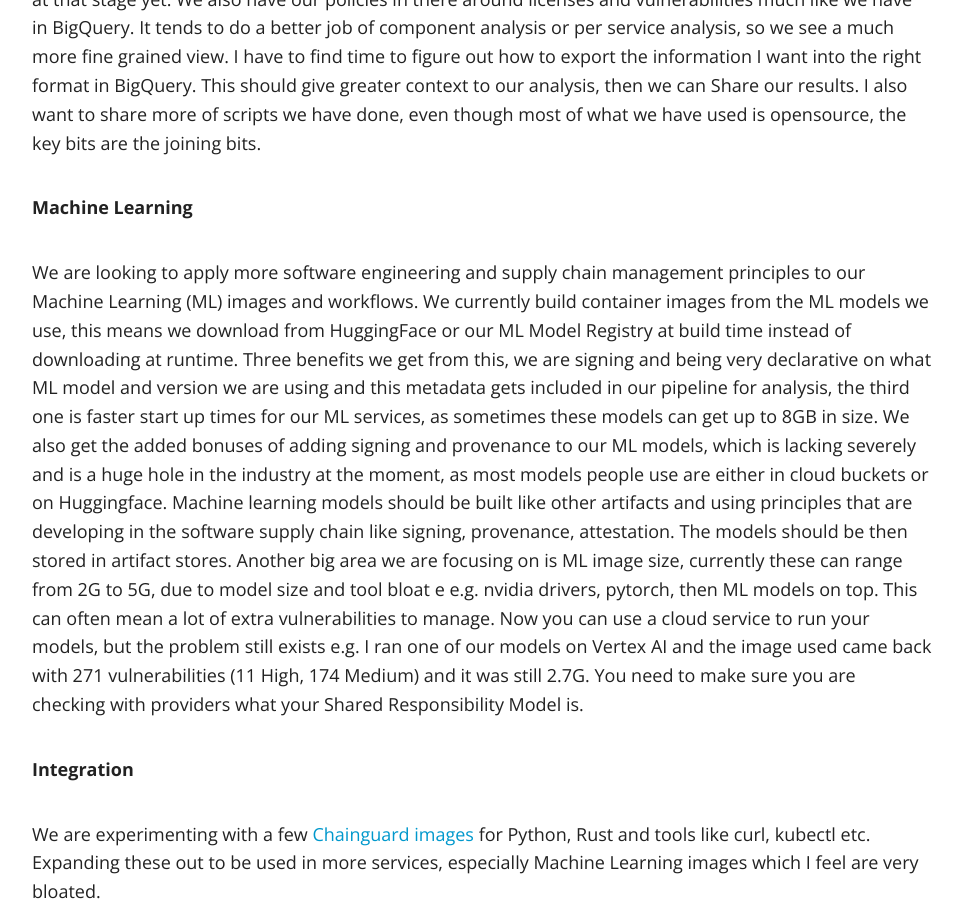
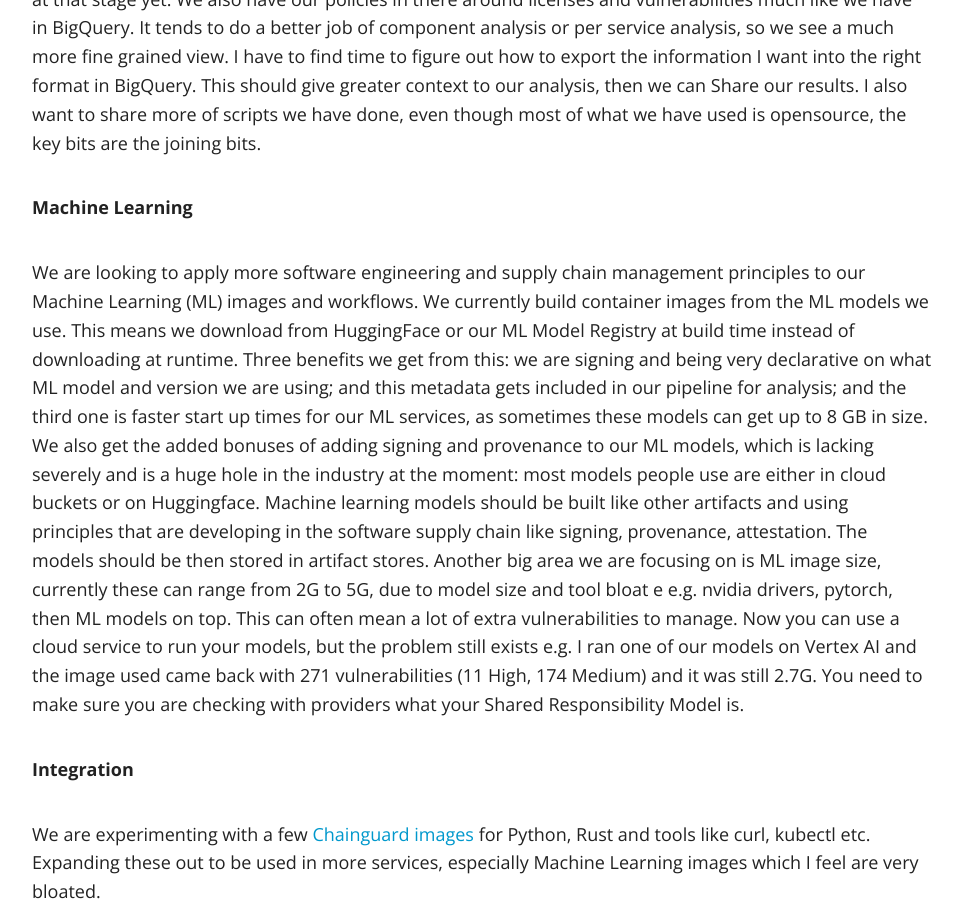
Before and after one commit to Kapiche/kapiche.github.io, a Jekyll site: the page built from _posts/2023-02-21-using-nlp-for-compliance-part-2.md, in a window 1280 px wide and 900 px high, scrolled down 5452 px. Shown: the whole window, without its empty margins (158-1120 px from the left). Built offline with Jekyll 4.4.1, drawn with Linux system fonts in a browser that asks for light colours; nearby versions of some CDN libraries.

Commit message:
Update _posts/2023-02-21-using-nlp-for-compliance-part-2.md
Co-authored-by: Caleb Hattingh <caleb.hattingh@gmail.com>

```diff
--- a/_posts/2023-02-21-using-nlp-for-compliance-part-2.md
+++ b/_posts/2023-02-21-using-nlp-for-compliance-part-2.md
@@ -60,7 +60,7 @@ We are also looking for ways to add more metadata or context to this story. We u
 
 **Machine Learning**
 
-We are looking to apply more software engineering and supply chain management principles to our Machine Learning (ML) images and workflows. We currently build container images from the ML models we use, this means we download from HuggingFace or our ML Model Registry at build time instead of downloading at runtime. Three benefits we get from this, we are signing and being very declarative on what ML model and version we are using and this metadata gets included in our pipeline for analysis, the third one is faster start up times for our ML services, as sometimes these models can get up to 8GB in size. We also get the added bonuses of adding signing and provenance to our ML models, which is lacking severely and is a huge hole in the industry at the moment, as most models people use are either in cloud buckets or on Huggingface. Machine learning models should be built like other artifacts and using principles that are developing in the software supply chain like signing, provenance, attestation. The models should be then stored in artifact stores.
+We are looking to apply more software engineering and supply chain management principles to our Machine Learning (ML) images and workflows. We currently build container images from the ML models we use. This means we download from HuggingFace or our ML Model Registry at build time instead of downloading at runtime. Three benefits we get from this: we are signing and being very declarative on what ML model and version we are using; and this metadata gets included in our pipeline for analysis; and the third one is faster start up times for our ML services, as sometimes these models can get up to 8 GB in size. We also get the added bonuses of adding signing and provenance to our ML models, which is lacking severely and is a huge hole in the industry at the moment: most models people use are either in cloud buckets or on Huggingface. Machine learning models should be built like other artifacts and using principles that are developing in the software supply chain like signing, provenance, attestation. The models should be then stored in artifact stores.
 Another big area we are focusing on is ML image size, currently these can range from 2G to 5G, due to model size and tool bloat e e.g. nvidia drivers, pytorch, then ML models on top. This can often mean a lot of extra vulnerabilities to manage. Now you can use a cloud service to run your models, but the problem still exists e.g. I ran one of our models on Vertex AI and the image used came back with 271 vulnerabilities (11 High, 174 Medium) and it was still 2.7G. You need to make sure you are checking with providers what your Shared Responsibility Model is.
 
 
```
